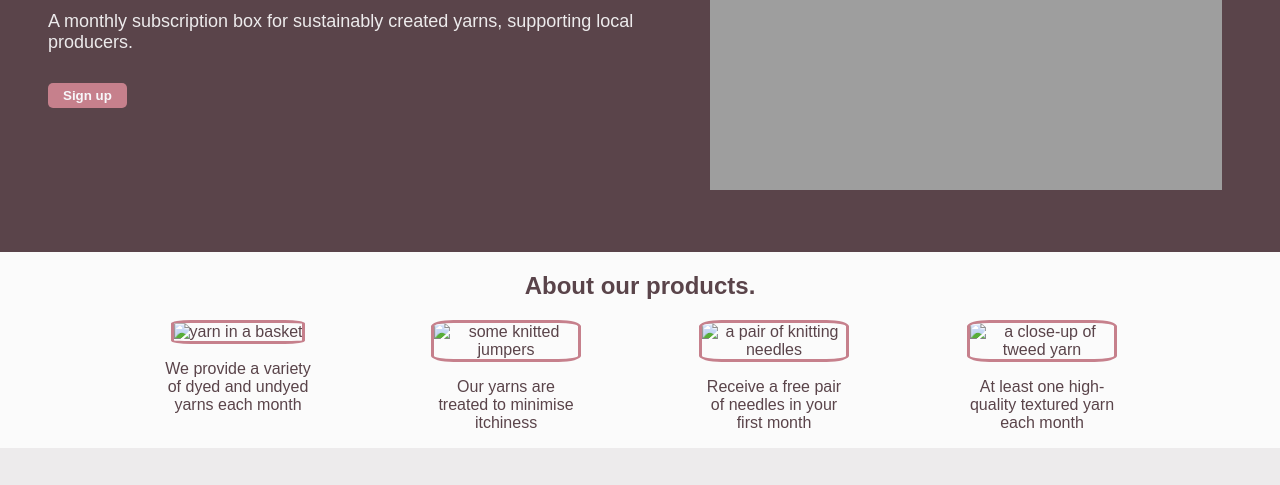
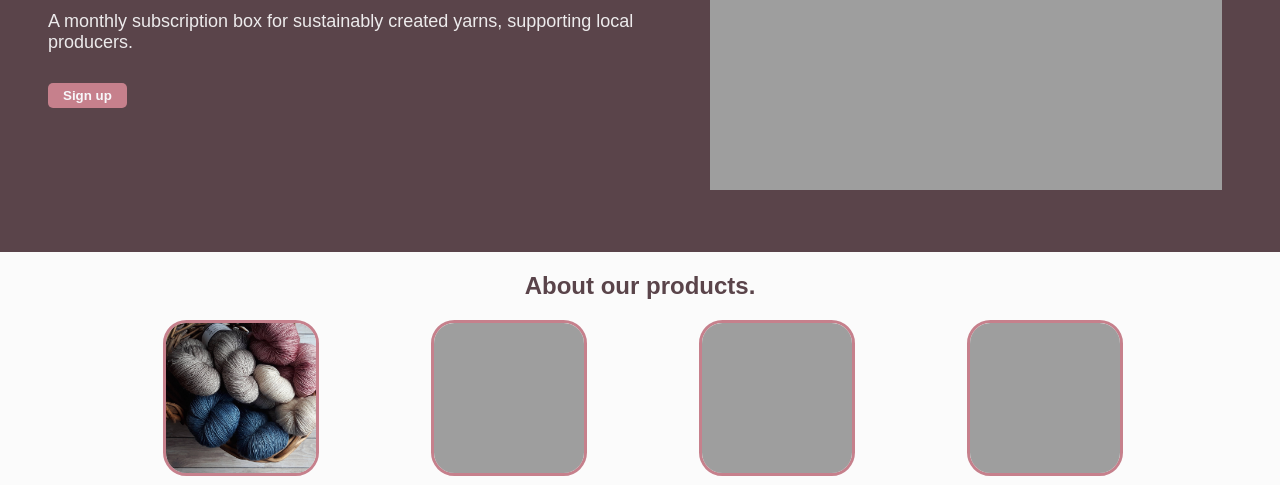
Before and after one commit to ellis-burgess/top-projects, a plain HTML site: page index.html in a window 1280 px wide. Shown: the part 315-800 px from the top of the page. Drawn offline with Linux system fonts and the light colour scheme; the site is published under a folder, as on GitHub Pages, so addresses that start at the root find nothing.

Commit message:
Fixed small syntax error preventing images from loading

```diff
--- a/index.html
+++ b/index.html
@@ -37,19 +37,19 @@
             <h2>About our products.</h2>
             <div class="cards">
                 <div class="info-card">
-                    <img src="/images/basket-yarn.jpg" class="info-img" alt="yarn in a basket">
+                    <img src="images/basket-yarn.jpg" class="info-img" alt="yarn in a basket">
                     <p>We provide a variety of dyed and undyed yarns each month</p>
                 </div>
                 <div class="info-card">
-                    <img src="/images/jumpers.jpg" class="info-img" alt="some knitted jumpers">
+                    <img src="images/jumpers.jpg" class="info-img" alt="some knitted jumpers">
                     <p>Our yarns are treated to minimise itchiness</p>
                 </div>
                 <div class="info-card">
-                    <img src="/images/knitting-needles.jpg" class="info-img" alt="a pair of knitting needles">
+                    <img src="images/knitting-needles.jpg" class="info-img" alt="a pair of knitting needles">
                     <p>Receive a free pair of needles in your first month</p>
                 </div>
                 <div class="info-card">
-                    <img src="/images/tweed.jpg" class="info-img" alt="a close-up of tweed yarn">
+                    <img src="images/tweed.jpg" class="info-img" alt="a close-up of tweed yarn">
                     <p>At least one high-quality textured yarn each month</p>
                 </div>
             </div>
```
